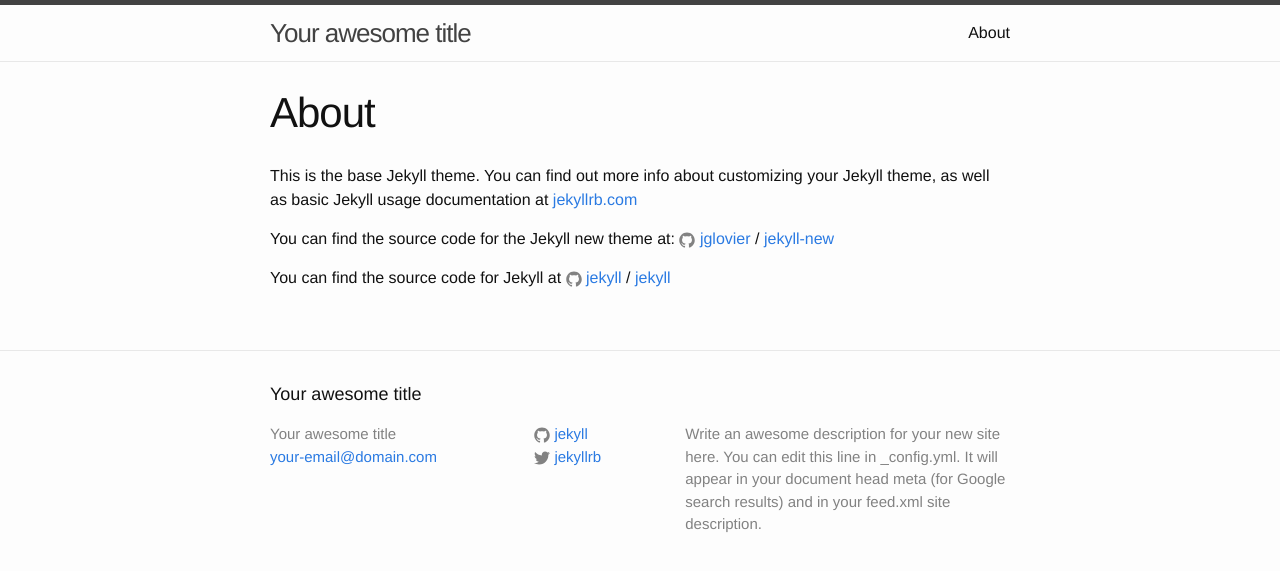
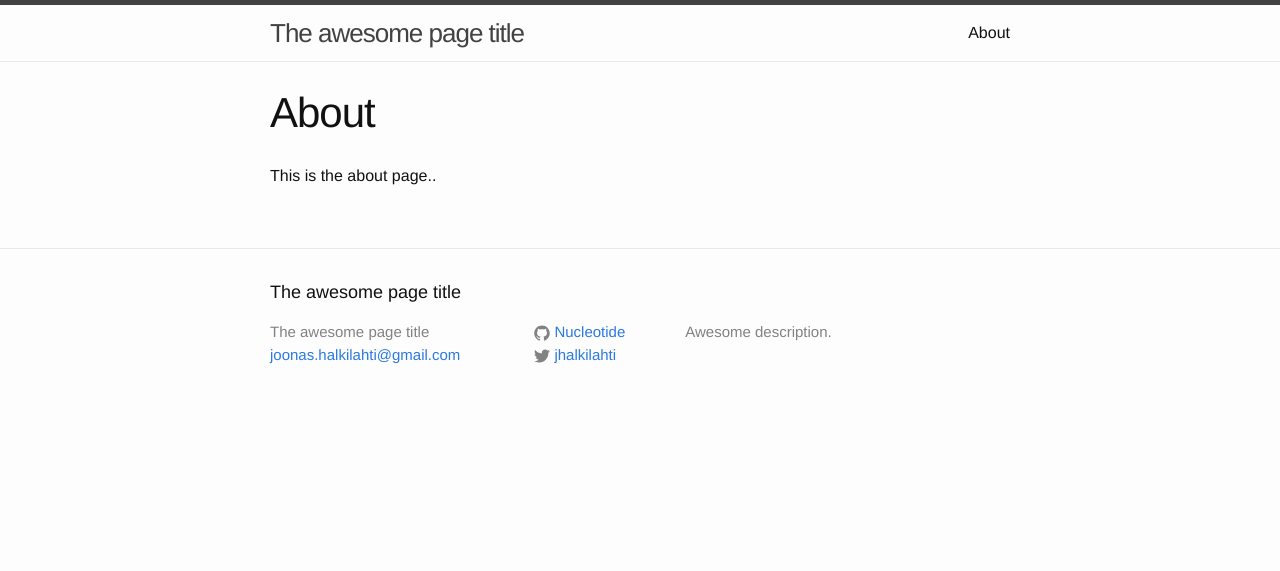
Before and after one commit to Nucleotide/nucleotide.github.io, a Jekyll site: the page built from about.md, in a window 1280 px wide. Shown: the top 571 px of the page. Built offline with Jekyll 4.4.1, drawn with Linux system fonts in a browser that asks for light colours.

Commit message:
Remove some default items
Removed a few default Jekyll generated rows.

```diff
--- a/_config.yml
+++ b/_config.yml
@@ -6,16 +6,14 @@
 # 'jekyll serve'. If you change this file, please restart the server process.
 
 # Site settings
-title: Your awesome title
-email: your-email@domain.com
-description: > # this means to ignore newlines until "baseurl:"
-  Write an awesome description for your new site here. You can edit this
-  line in _config.yml. It will appear in your document head meta (for
-  Google search results) and in your feed.xml site description.
+title: The awesome page title
+email: joonas.halkilahti@gmail.com
+description: |
+  Awesome description.
 baseurl: "" # the subpath of your site, e.g. /blog
-url: "http://yourdomain.com" # the base hostname & protocol for your site
-twitter_username: jekyllrb
-github_username:  jekyll
+url: "http://nucleotide.github.io" # the base hostname & protocol for your site
+twitter_username: jhalkilahti
+github_username:  Nucleotide
 
 # Build settings
 markdown: kramdown
--- a/about.md
+++ b/about.md
@@ -4,12 +4,4 @@
 permalink: /about/
 ---
 
-This is the base Jekyll theme. You can find out more info about customizing your Jekyll theme, as well as basic Jekyll usage documentation at [jekyllrb.com](http://jekyllrb.com/)
-
-You can find the source code for the Jekyll new theme at:
-{% include icon-github.html username="jglovier" %} /
-[jekyll-new](https://github.com/jglovier/jekyll-new)
-
-You can find the source code for Jekyll at
-{% include icon-github.html username="jekyll" %} /
-[jekyll](https://github.com/jekyll/jekyll)
+This is the about page..
```
